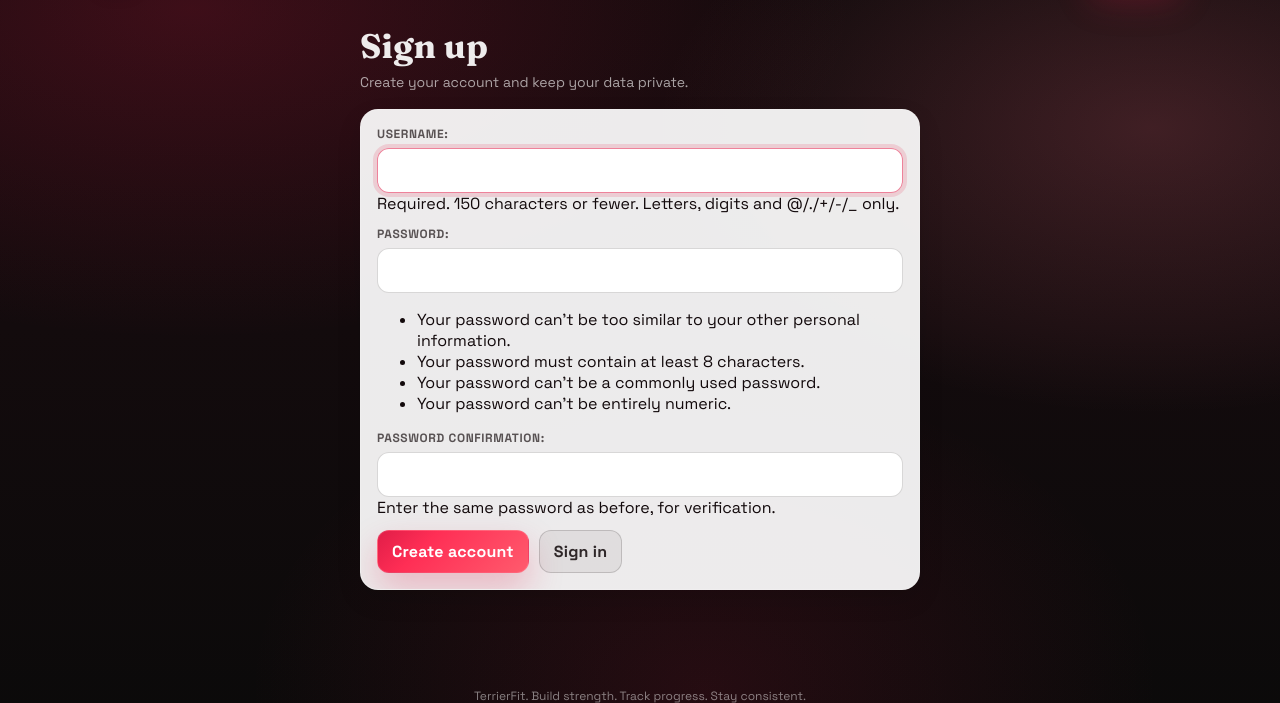
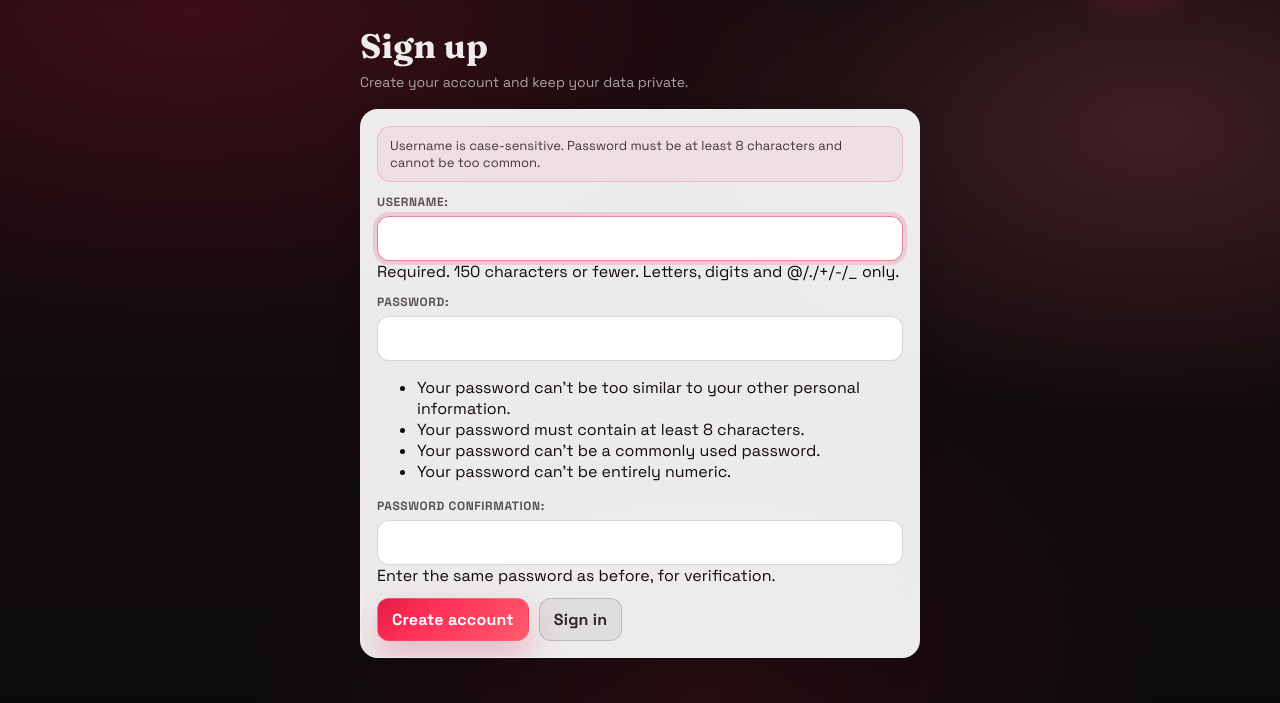
Before and after one commit to phcolladay/Fitness-Manager, a Django app: page /signup/ in a window 1280 px wide. Shown: the part 72-775 px from the top of the page. Run offline with Django 4.2, Linux system fonts and the light colour scheme.

Commit message:
Make signup errors obvious and improve contrast

```diff
--- a/apps/workouts/static/terrierfit.css
+++ b/apps/workouts/static/terrierfit.css
@@ -305,6 +305,30 @@ label {
   color: rgba(18, 9, 11, 0.68);
   margin: 0 0 6px;
 }
+
+.hint {
+  margin: 0 0 12px;
+  padding: 10px 12px;
+  border-radius: 14px;
+  background: rgba(225, 29, 72, 0.06);
+  border: 1px solid rgba(225, 29, 72, 0.18);
+  color: rgba(18, 9, 11, 0.78);
+  font-size: 13px;
+}
+
+/* Django form errors */
+.errorlist {
+  margin: 8px 0 10px;
+  padding: 10px 12px;
+  border-radius: 14px;
+  list-style: none;
+  background: rgba(220, 38, 38, 0.07);
+  border: 1px solid rgba(220, 38, 38, 0.22);
+  color: rgba(120, 10, 10, 0.95);
+  font-weight: 700;
+}
+.errorlist li { margin: 0; }
+.errorlist.nonfield { margin-top: 0; }
 input, select, textarea {
   width: 100%;
   padding: 11px 12px;
--- a/fitness_manager/auth_views.py
+++ b/fitness_manager/auth_views.py
@@ -17,6 +17,7 @@ def signup(request):
             user = form.save()
             login(request, user)
             return redirect("workouts:home")
+        messages.error(request, "Sign up failed. Please review the errors below (password rules apply).")
     else:
         form = UserCreationForm()
     return render(request, "registration/signup.html", {"form": form})
--- a/templates/registration/signup.html
+++ b/templates/registration/signup.html
@@ -11,6 +11,9 @@
   </div>
   <div class="panel" style="max-width: 560px">
     <div class="panel-inner">
+    <p class="hint">
+      Username is case-sensitive. Password must be at least 8 characters and cannot be too common.
+    </p>
     <form method="post">
       {% csrf_token %}
       {{ form.as_p }}
```
